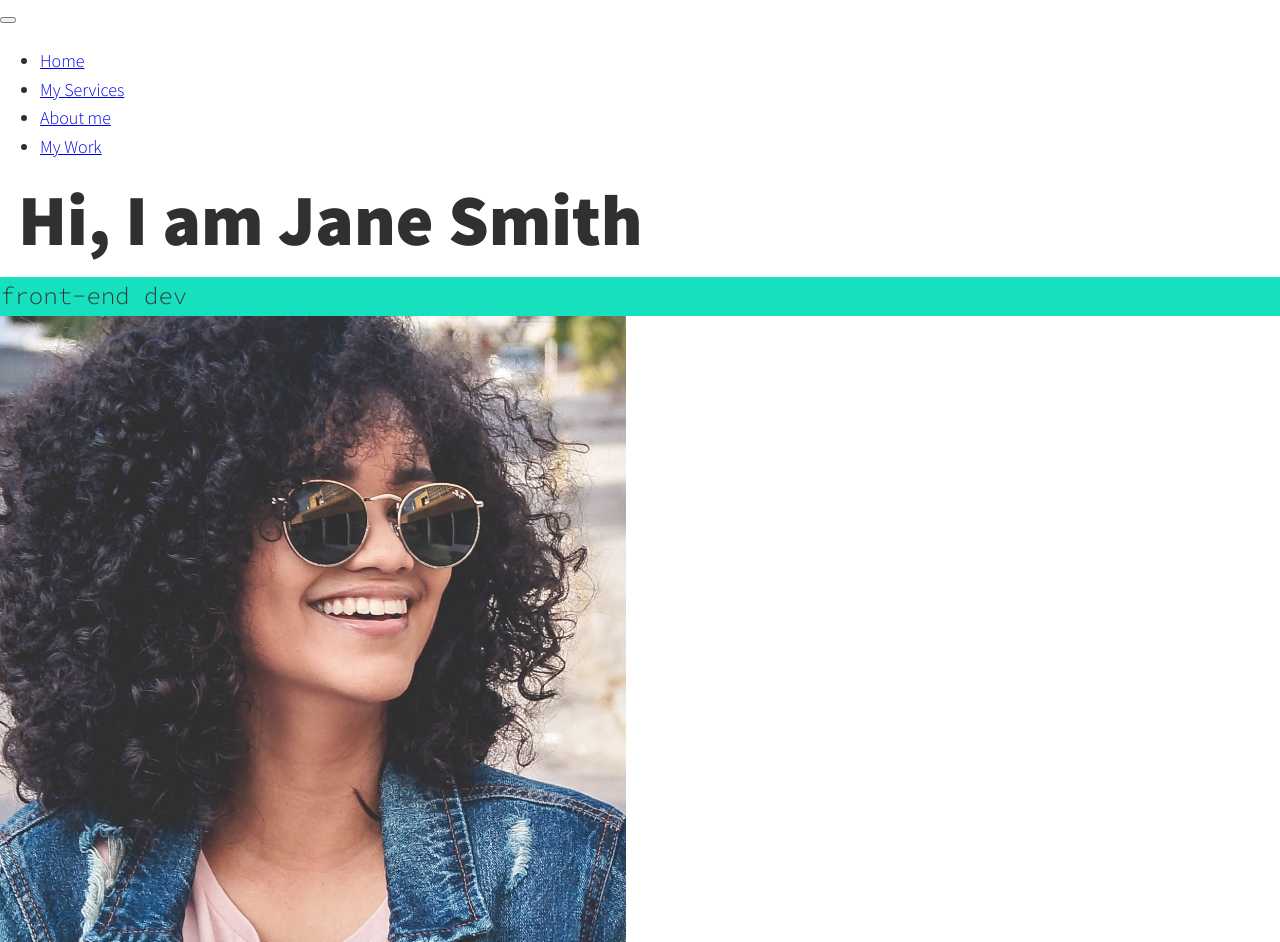
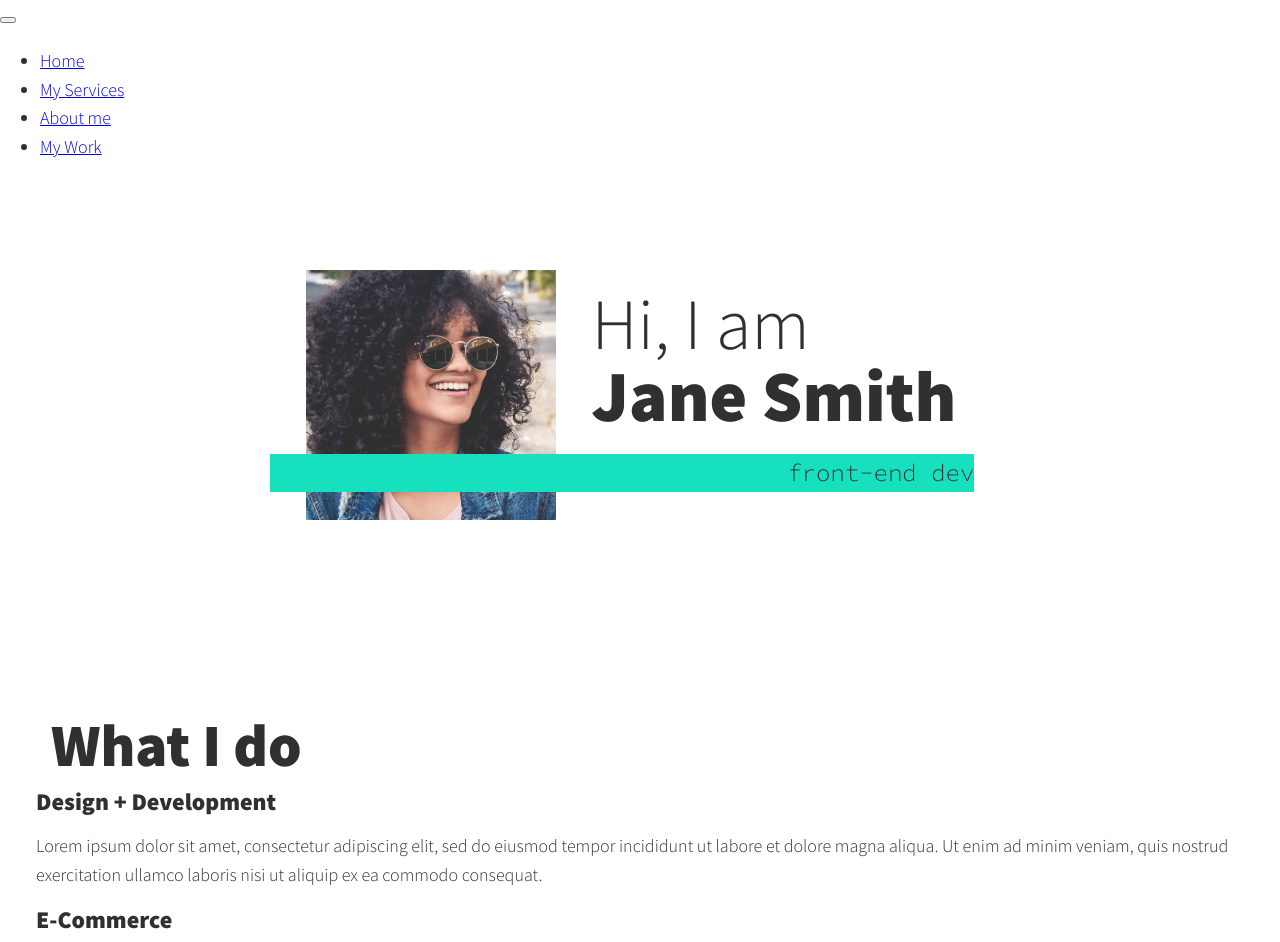
Before and after one commit to MalbonaGenio/dev-sample-portfolio, a plain HTML site: page index.html in a window 1280 px wide. Shown: the top 942 px of the page. Drawn offline with nearby package versions, Linux system fonts and the light colour scheme.

Commit message:
CSS on the intro sectio Added some styles to the intro section for min-witdh of 600px

```diff
--- a/index.html
+++ b/index.html
@@ -47,7 +47,7 @@
         Hi, I am <strong>Jane Smith</strong>
       </h1>
       <p class="section__subtitle section__subtitle--intro">front-end dev</p>
-    <img src="img/dev-jane-001.jpg" alt="a picture of Jane Smith smiling"/>
+    <img src="img/dev-jane-001.jpg" alt="a picture of Jane Smith smiling" class="intro__img"/>
     </section>
 
     <!-- services section -->
--- a/index.js
+++ /dev/null
@@ -1 +0,0 @@
-import "./styles.css";
--- /dev/null
+++ b/src/styles.css
@@ -0,0 +1,3 @@
+body {
+  font-family: sans-serif;
+}
--- a/styles/style.css
+++ b/styles/style.css
@@ -45,16 +45,25 @@ body {
   line-height: 1.6;
 }
 
+section {
+  padding: 5em 2em;
+}
+
 /* avoid overflow of images */
 img {
   display: block;
   max-width: 100%;
 }
 
+strong {
+  font-weight: var(--fw-bold);
+}
+
+/* typography */
 h1,
 h2,
 h3 {
-  line-height: 1.1;
+  line-height: 1;
   margin: 0;
 }
 
@@ -72,6 +81,14 @@ h3 {
   margin: 0.25em;
 }
 
+.section__title--intro {
+  font-weight: var(--fw-reg);
+}
+
+.section__title--intro strong {
+  /* forces the strong to we in it's own line always */
+  display: block;
+}
 .section__subtitle {
   margin: 0;
   font-size: var(--fs-h3);
@@ -81,4 +98,43 @@ h3 {
 .section__subtitle--about {
   font-family: var(--ff-secondary);
   background: var(--clr-accent);
+  margin-bottom: 1em;
 }
+
+/* HEADER */
+
+/* INTRO SECTION */
+.intro {
+  position: relative;
+}
+
+@media (min-width: 600px) {
+  .intro {
+    display: grid;
+    margin: 0 auto;
+    width: min-content;
+    grid-column-gap: 1em;
+    grid-template-areas:
+      "img title"
+      "img subtitle";
+    /* img we want to occupy the less space as possible, and the opposite for the text */
+    grid-template-columns: min-content max-content;
+  }
+  .intro__img {
+    grid-area: img;
+    /* avoid img to dissapear bc of min-content */
+    min-width: 250px;
+  }
+  .section__subtitle--intro{
+    /* prevents streching */
+    align-self: start;
+    grid-column: -1/1;
+    grid-row: 2;
+    text-align: right;
+    /* to create the accent bar overflow behind the img */
+    position: relative;
+    left: -1.5em;
+    /* we add back the width lost in the relative left displacement */
+    width: calc(100% + 1.5em);
+  }
+}
```
Also changed, not shown: package.json (deleted, +0 -19 lines).
